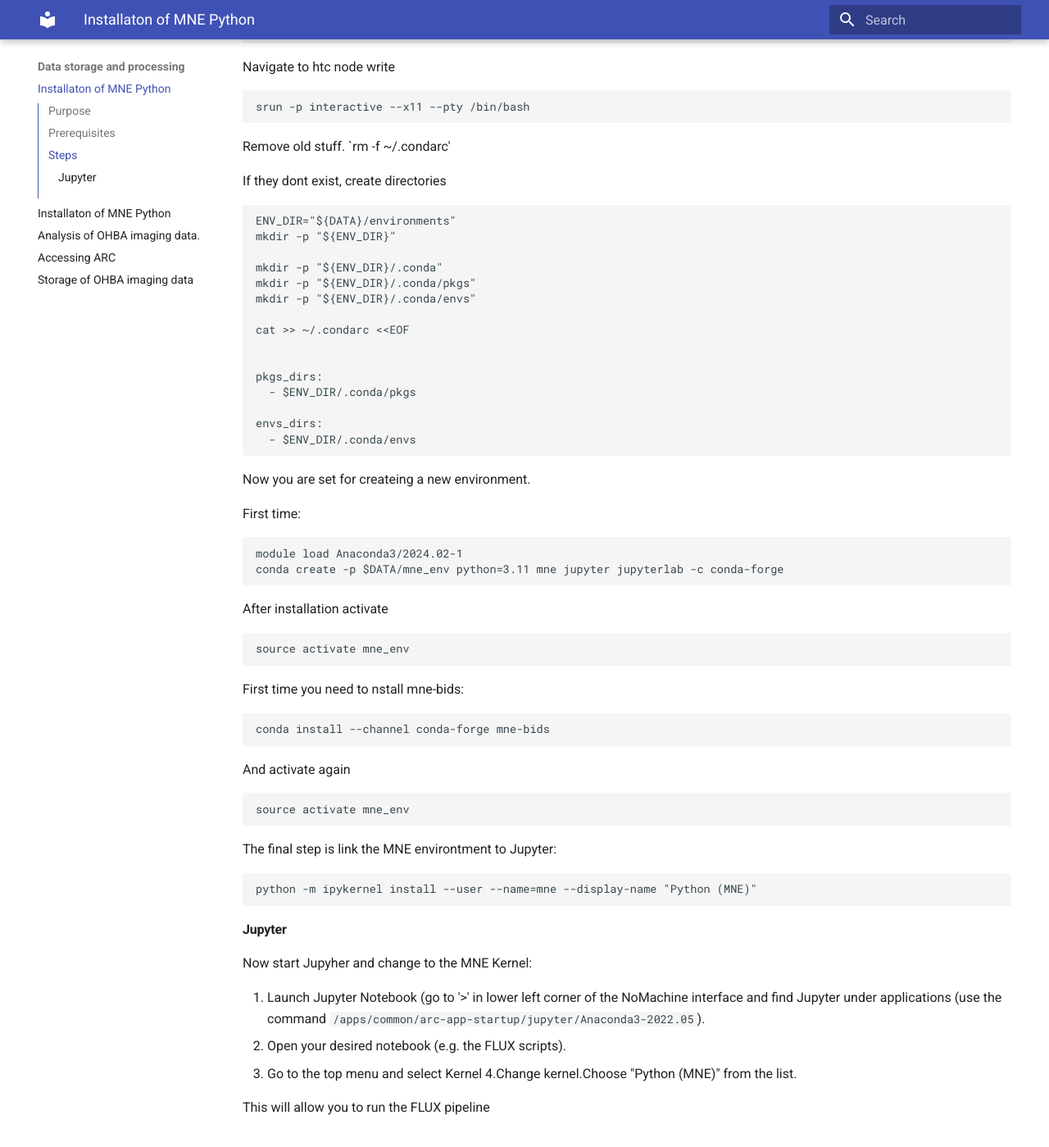
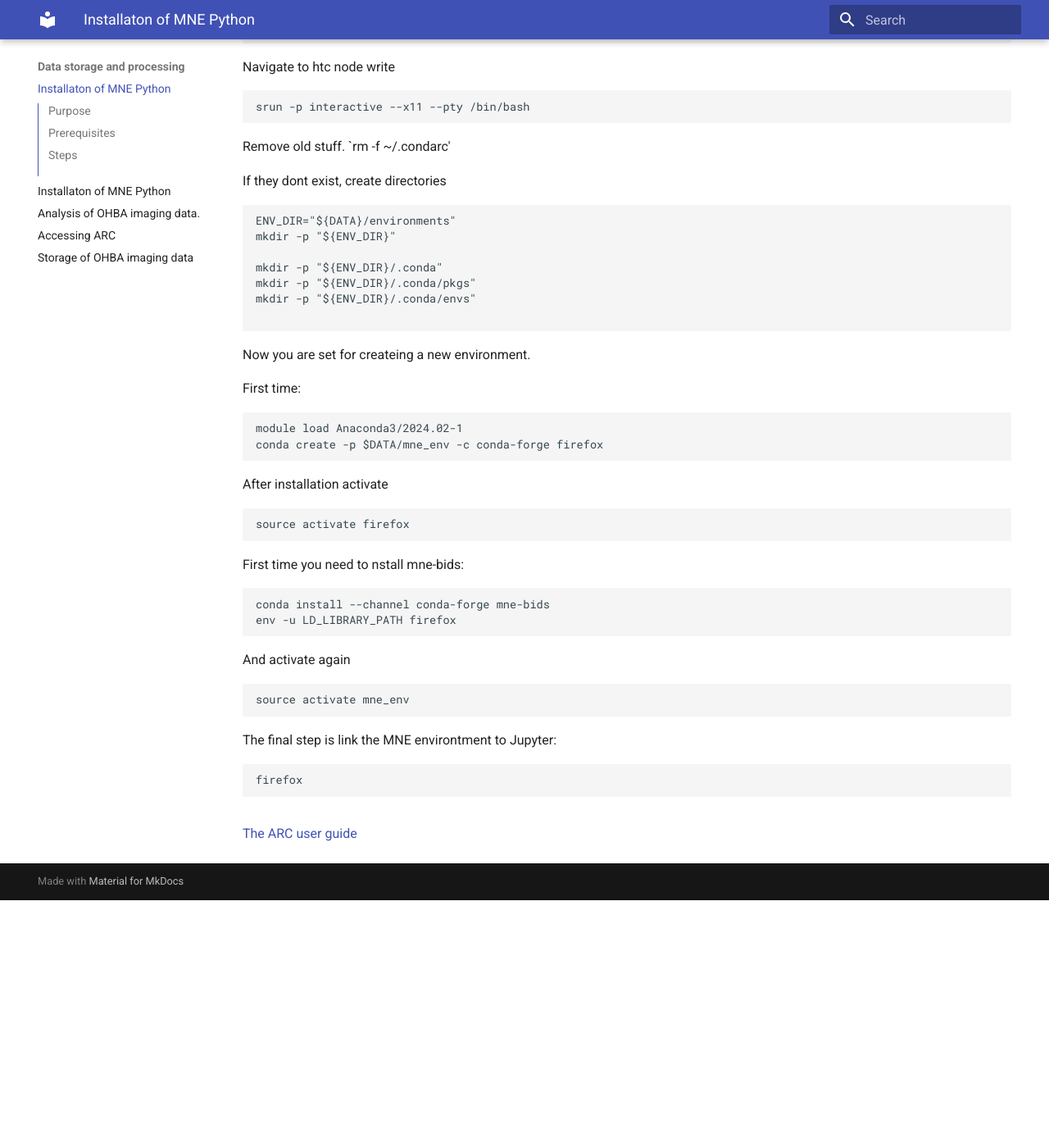
Before and after one commit to Neuronal-Oscillations/group-handbook, an MkDocs documentation site: the page built from docs/data storage and processing/Installing Firefox browser.md, in a window 1280 px wide and 1400 px high, scrolled down 851 px. Shown: the whole window at 82% size. Built offline with MkDocs 1.6.1 and Material for MkDocs 9.7.7, drawn with Linux system fonts in a browser that asks for light colours; after the commit the page ends 1949 px from its top, so only the background shows below that.

Commit message:
Update Installing Firefox browser.md

````diff
--- a/docs/data storage and processing/Installing Firefox browser.md
+++ b/docs/data storage and processing/Installing Firefox browser.md
@@ -44,14 +44,6 @@ mkdir -p "${ENV_DIR}/.conda"
 mkdir -p "${ENV_DIR}/.conda/pkgs"
 mkdir -p "${ENV_DIR}/.conda/envs"
 
-cat >> ~/.condarc <<EOF
-
-
-pkgs_dirs:
-  - $ENV_DIR/.conda/pkgs
-
-envs_dirs:
-  - $ENV_DIR/.conda/envs
 ```
 
 Now you are set for createing a new environment.
@@ -59,18 +51,19 @@ Now you are set for createing a new environment.
 First time:
 ```bash
 module load Anaconda3/2024.02-1
-conda create -p $DATA/mne_env python=3.11 mne jupyter jupyterlab -c conda-forge
+conda create -p $DATA/mne_env -c conda-forge firefox
 ```
 
 After installation activate
 
 ```bash
-source activate mne_env
+source activate firefox
 ```
 
 First time you need to nstall mne-bids:
 ```bash
 conda install --channel conda-forge mne-bids
+env -u LD_LIBRARY_PATH firefox
 ```
 
 And activate again
@@ -79,19 +72,8 @@ source activate mne_env
 ```
 The final step is link the MNE environtment to Jupyter:
 ```bash
-python -m ipykernel install --user --name=mne --display-name "Python (MNE)"
+firefox
 ```
-#### Jupyter
-
-Now start Jupyher and change to the MNE Kernel:
-
-1. Launch Jupyter Notebook (go to '>' in lower left corner of the NoMachine interface and find Jupyter under applications (use the command `/apps/common/arc-app-startup/jupyter/Anaconda3-2022.05`).
-2. Open your desired notebook (e.g. the FLUX scripts).
-3. Go to the top menu and select Kernel
-4.Change kernel.Choose "Python (MNE)" from the list.
-
-This will allow you to run the FLUX pipeline
-
 
 ###
 [The ARC user guide](https://arc-user-guide.readthedocs.io/en/latest/introduction.html)
````
